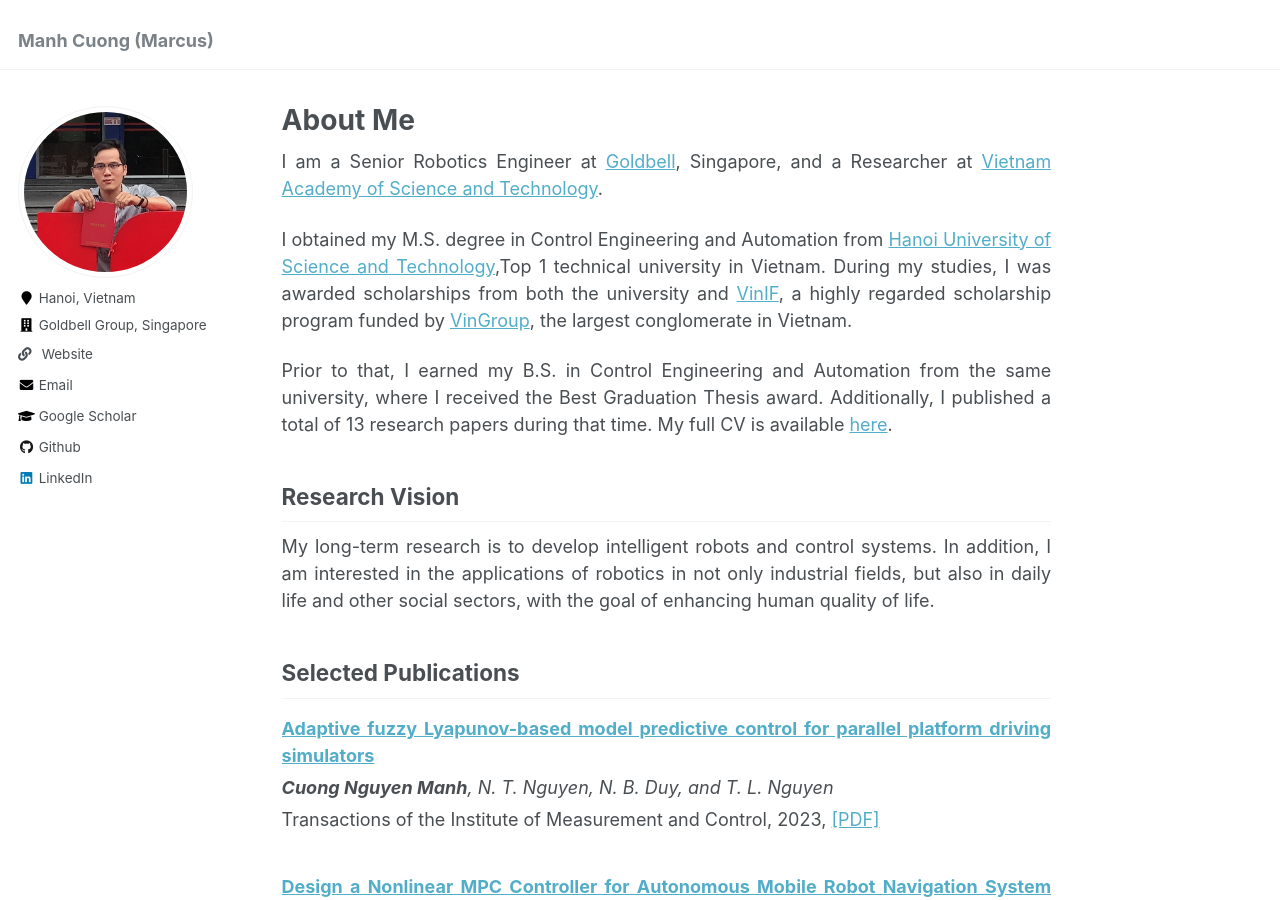
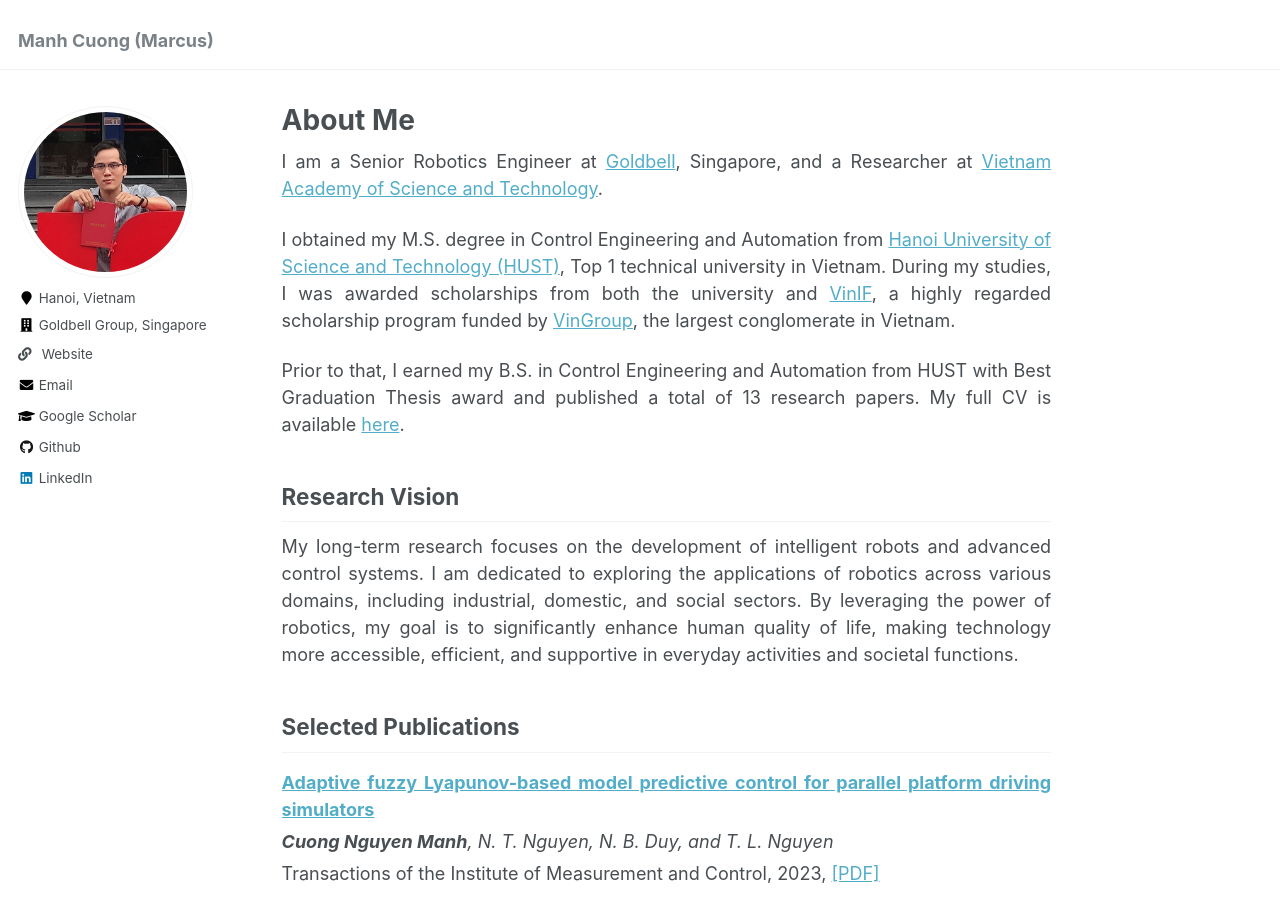
Before and after one commit to Marcus-techtile/cuongng313.github.io, a Jekyll site: the page built from _pages/about.md, in a window 1280 px wide and 900 px high. Built offline with Jekyll 4.4.1, drawn with Linux system fonts in a browser that asks for light colours; some of the changed text lies outside the part shown.

Commit message:
Update info

```diff
--- a/_data/experience.yml
+++ b/_data/experience.yml
@@ -2,7 +2,7 @@
   - category: work
     place: "Goldbell Group"
     time: "Oct 2022 - Present"
-    title: "Robotics Engineer"
+    title: "Senior Robotics Engineer"
     subtitle: "Singapore"
 
   - category: work
@@ -15,7 +15,7 @@
     place: "HUST"
     time: "Oct 2020 - May 2022"
     title: "M.S. in Control Engineering and Automation"
-    subtitle: "Awarded university and VinIF scholarships"
+    subtitle: "Awarded merit-based and VinIF scholarships"
 
   - category: work
     place: "VinAI Research"
--- a/_pages/about.md
+++ b/_pages/about.md
@@ -11,9 +11,9 @@
 
 I am a Senior Robotics Engineer at [Goldbell](https://www.goldbell.com.sg/), Singapore, and a Researcher at [Vietnam Academy of Science and Technology](https://vast.gov.vn/web/vietnam-academy-of-science-and-technology/home).
 
-I obtained my M.S. degree in Control Engineering and Automation from [Hanoi University of Science and Technology](https://hust.edu.vn/en/),Top 1 technical university in Vietnam. During my studies, I was awarded scholarships from both the university and [VinIF](https://vinif.org/en/), a highly regarded scholarship program funded by [VinGroup](https://vingroup.net/en), the largest conglomerate in Vietnam.
+I obtained my M.S. degree in Control Engineering and Automation from [Hanoi University of Science and Technology (HUST)](https://hust.edu.vn/en/), Top 1 technical university in Vietnam. During my studies, I was awarded scholarships from both the university and [VinIF](https://vinif.org/en/), a highly regarded scholarship program funded by [VinGroup](https://vingroup.net/en), the largest conglomerate in Vietnam.
 
-Prior to that, I earned my B.S. in Control Engineering and Automation from the same university, where I received the Best Graduation Thesis award. Additionally, I published a total of 13 research papers during that time.
+Prior to that, I earned my B.S. in Control Engineering and Automation from HUST with Best Graduation Thesis award and published a total of 13 research papers.
 My full CV is available [here](../files/Marcus_profile.pdf).
 
 
@@ -27,7 +27,7 @@
 
 ## Research Vision
 
-My long-term research is to develop intelligent robots and control systems. In addition, I am interested in the applications of robotics in not only industrial fields, but also in daily life and other social sectors, with the goal of enhancing human quality of life.
+My long-term research focuses on the development of intelligent robots and advanced control systems. I am dedicated to exploring the applications of robotics across various domains, including industrial, domestic, and social sectors. By leveraging the power of robotics, my goal is to significantly enhance human quality of life, making technology more accessible, efficient, and supportive in everyday activities and societal functions.
 
 ## Selected Publications
 
@@ -105,7 +105,16 @@
 
 <div class="awards-container">
   <div class="award-item">
-    <div class="award-year">2020 - 2021</div>
+    <div class="award-year">2022</div>
+    <div class="award-content">
+      <h4>Excellent Grade Thesis</h4>
+      <p>Hanoi University of Science and Technology</p>
+      <!-- <p class="award-desc">Awarded to outstanding graduate students in science and technology</p> -->
+    </div>
+  </div>
+
+  <div class="award-item">
+    <div class="award-year">2020</div>
     <div class="award-content">
       <h4>VinIF Scholarship</h4>
       <p>Vingroup Innovation Foundation</p>
@@ -116,7 +125,7 @@
   <div class="award-item">
     <div class="award-year">2020</div>
     <div class="award-content">
-      <h4>University Scholarship</h4>
+      <h4>Merit-based Scholarship</h4>
       <p>Hanoi University of Science and Technology</p>
       <p class="award-desc">Academic excellence in Master's program</p>
     </div>
```
